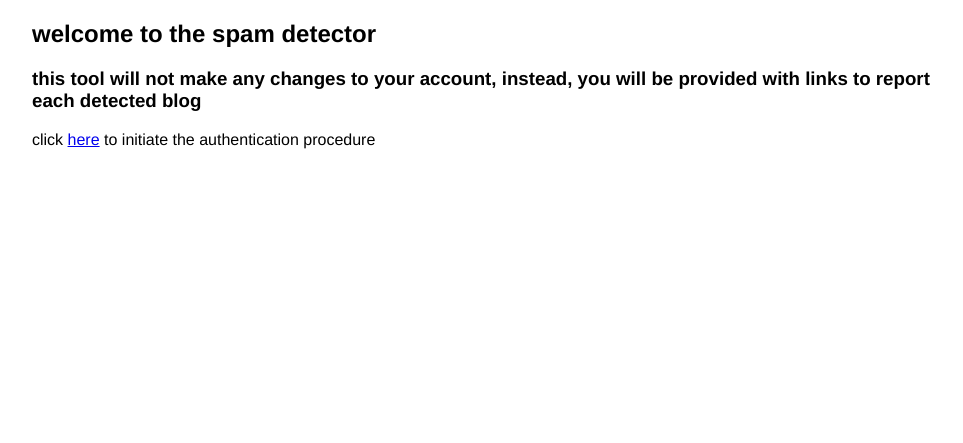
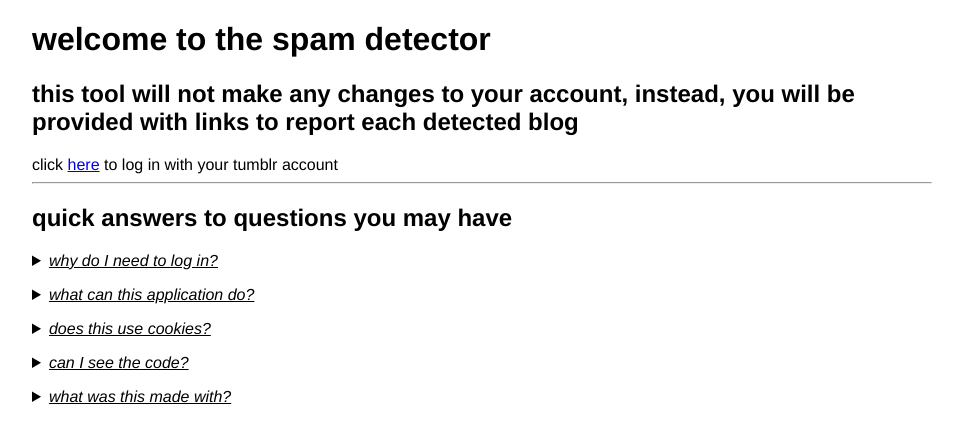
Before and after one commit to jadevogt/tumblr-botkill-flask, a Flask app: page / in a window 1280 px wide. Shown: the top 443 px of the page, without its empty margins (158-1121 px from the left). Run offline with Flask 2, Linux system fonts and the light colour scheme.

Commit message:
add some quick answers to the main page

```diff
--- a/templates/intro.html
+++ b/templates/intro.html
@@ -1,7 +1,34 @@
 {% extends "base.html" %}
 {% block title %}tumblr spam bot finder{% endblock %}
 {% block content %}
-    <h2>welcome to the spam detector</h2>
-    <h3>this tool will not make any changes to your account, instead, you will be provided with links to report each detected blog</h3>
-    click <a href="/initiate-auth">here</a> to initiate the authentication procedure
+    <h1>welcome to the spam detector</h1>
+    <h2>this tool will not make any changes to your account, instead, you will be provided with links to report each detected blog</h2>
+    click <a href="/initiate-auth">here</a> to log in with your tumblr account
+    <hr>
+    <h2>quick answers to questions you may have</h2>
+    <details>
+        <summary><em>why do I need to log in?</em></summary>
+    logging into your tumblr account allows the app to see who follows you. you need to sign in because this information
+    is not public
+    </details>
+    <details>
+    <summary><em>what can this application do?</em></summary>
+    this application will request read-only permissions for your tumblr account. it will not make any changes
+    to your account
+    </details>
+    <details>
+    <summary><em>does this use cookies?</em></summary>
+    this application uses an encrypted session cookie in order to store your tumblr sign in state, and nothing else. no information about you
+    is retained on the server. by using this application you're saying that you're okay with this cookie.
+    </details>
+     <details>
+    <summary><em>can I see the code?</em></summary>
+     yes! absolutely. the code can be found on github <a href="https://github.com/jadevogt/tumblr-botkill-flask">here</a>.
+     please feel free to copy this or contribute in whatever way you'd like.
+    </details>
+    <details>
+    <summary><em>what was this made with?</em></summary>
+        this application was written in python3, using the <a href="https://flask.palletsprojects.com/">flask web framework</a>. in addition to flask and its dependencies,
+        it uses <a href="https://requests.readthedocs.io">requests</a> to handle http requests server-side
+    </details>
 {% endblock %}
```
